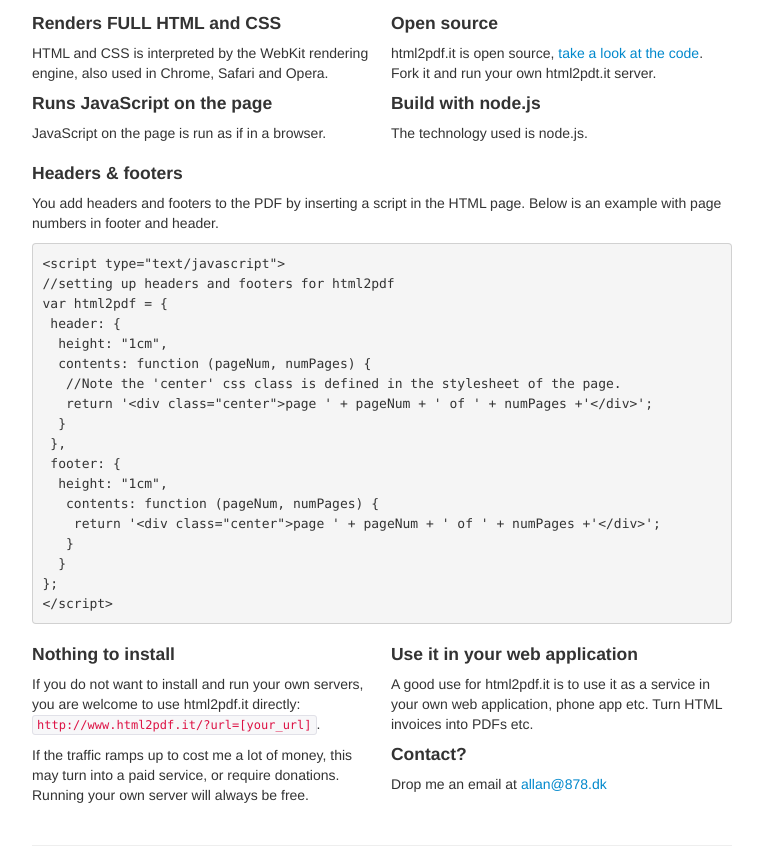
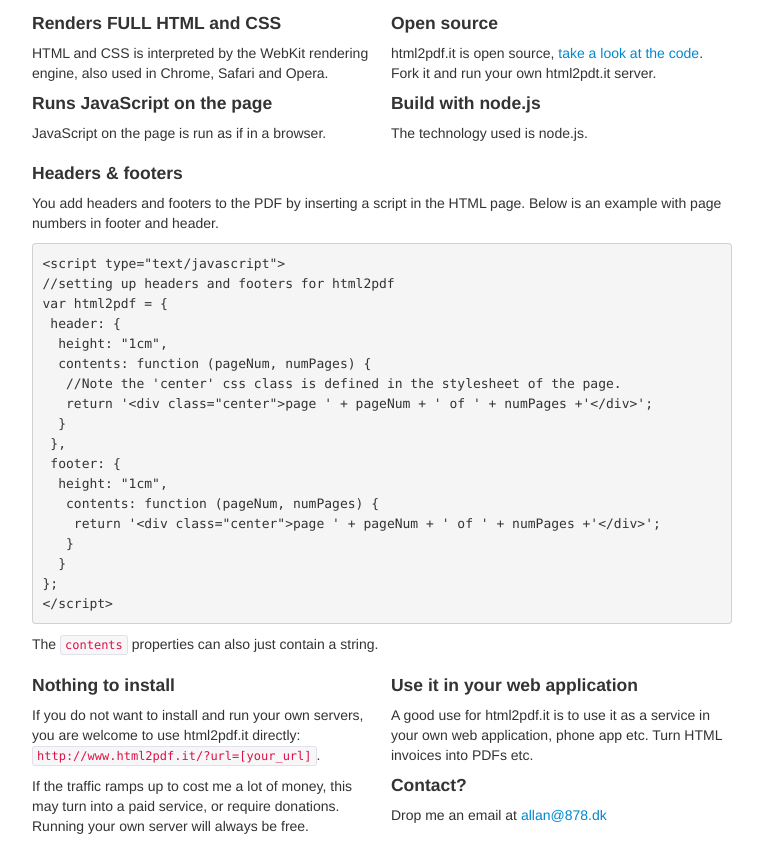
Before and after one commit to apilayer/html2pdf.it, a website: page public/index.html in a window 1280 px wide. Shown: the part 493-1355 px from the top of the page, without its empty margins (258-1021 px from the left). Drawn offline with Linux system fonts and the light colour scheme.

Commit message:
update index.html

```diff
--- a/public/index.html
+++ b/public/index.html
@@ -230,6 +230,7 @@
   }
 };
 &lt;/script&gt;</pre>
+			The <code>contents</code> properties can also just contain a string.
 			</p>
 		</div>
 	</div>
```
